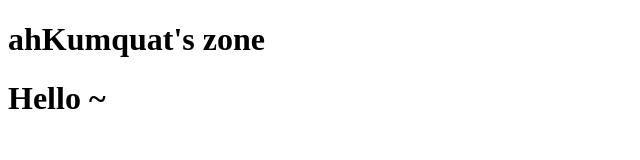
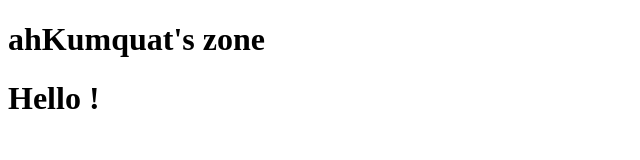
Before and after one commit to ahKumquat/ahKumquat.github.io, a plain HTML site: page index.html in a window 1280 px wide. Shown: the full height of the page, 0-640 px from the left. Drawn offline with Linux system fonts and the light colour scheme.

Commit message:
Update index.html

```diff
--- a/index.html
+++ b/index.html
@@ -6,6 +6,6 @@
 </head>
 <body>
     <h1>ahKumquat's zone</h1>
-    <h1>Hello ~</h1>
+    <h1>Hello !</h1>
 </body>
 </html>
```
